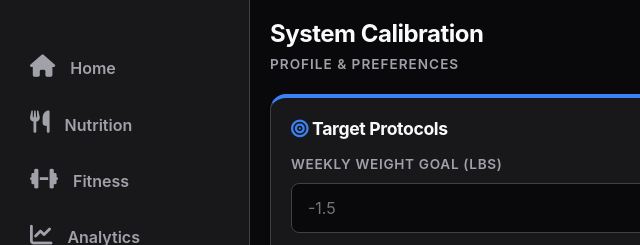
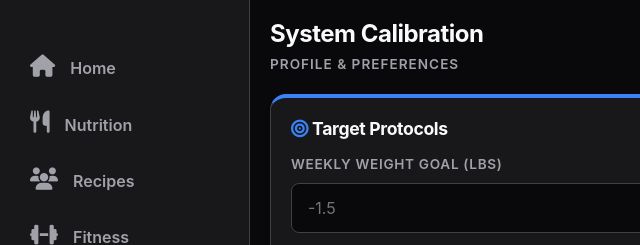
Before and after one commit to 3PixelPacket3/BodyPro, a plain HTML site: page settings.html in a window 1280 px wide. Shown: the top 245 px of the page, 0-640 px from the left. Drawn offline with Linux system fonts and the light colour scheme; no server answers.

Commit message:
Update settings.html

```diff
--- a/settings.html
+++ b/settings.html
@@ -71,6 +71,10 @@
       <a href="nutrition.html" class="nav-item">
         <i class="fa-solid fa-utensils"></i>
         <span>Nutrition</span>
+      </a>
+      <a href="recipes.html" class="nav-item">
+        <i class="fa-solid fa-users"></i>
+        <span>Recipes</span>
       </a>
       <a href="fitness.html" class="nav-item">
         <i class="fa-solid fa-dumbbell"></i>
```
